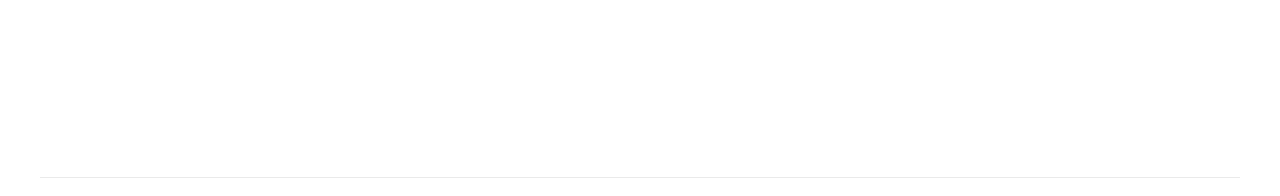
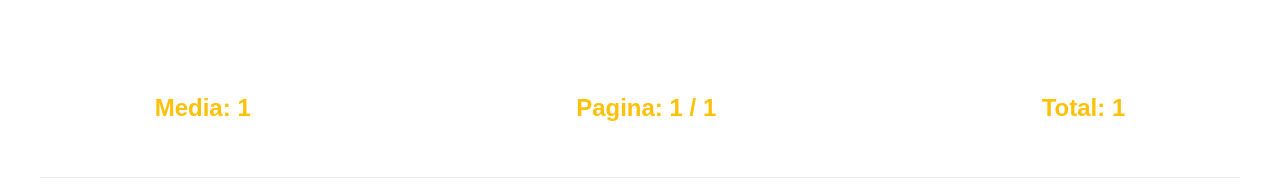
Before and after one commit to MassaAgustin/latamatr, a Next.js app: page / in a window 1280 px wide. Shown: the part 663-859 px from the top of the page. Built offline with nearby package versions, Linux system fonts and the light colour scheme; no server answers.

Commit message:
agregada info en la paginacion, promedio del listado

```diff
--- a/pages/index.js
+++ b/pages/index.js
@@ -13,10 +13,6 @@ export default function Home() {
 
   const [initialState, setInitialState] = useState(true);
   const [jugadores, setJugadores] = useState([]);
-  const [page, setPage] = useState(1);
-  const [limit, setLimit] = useState(10);
-  const [hasPrevPage, setHasPrevPage] = useState(false);
-  const [hasNextPage, setHasNextPage] = useState(true);
 
   const [nickName, setNickName] = useState('');
   const [nivel, setNivel] = useState('');
@@ -29,6 +25,16 @@ export default function Home() {
 
   const [menuOpen, setMenuOpen] = useState(false);
 
+  const [page, setPage] = useState(1);
+  const [hasPrevPage, setHasPrevPage] = useState(false);
+  const [hasNextPage, setHasNextPage] = useState(true);
+  const [limit, setLimit] = useState(10);
+  const [totalPages, setTotalPages] = useState(1);
+  const [totalData, setTotalData] = useState(1);
+  const [mediaPoder, setMediaPoder] = useState(1);
+
+
+
   const handleNextPage = () => {
     setPage(page + 1);
   }
@@ -37,14 +43,17 @@ export default function Home() {
     setPage(page - 1);
   }
 
-  const handleInfoJugadores = ({ jugadores, hasPrevPage, hasNextPage }) => {
+  const handleInfoJugadores = ({ jugadores, hasPrevPage, hasNextPage, totalData, totalPages, mediaPoder }) => {
+    handleSetPoder(mediaPoder);
     setJugadores(jugadores);
     setHasPrevPage(hasPrevPage);
     setHasNextPage(hasNextPage);
+    setTotalData(totalData);
+    setTotalPages(totalPages);
   }
 
   const handleRequestJugadores = async () => {
-    return obtenerJugadores({ page, limit })
+    return obtenerJugadores({ page, limit, nickName, nivel, poder, clan, clase })
       .then(handleInfoJugadores);
   }
 
@@ -76,6 +85,12 @@ export default function Home() {
     toggleMenuFilter();
   }
 
+  const handleSetPoder = (poder) => {
+    const formatPoder = new Intl.NumberFormat('es-AR', { compactDisplay: 'short', maximumFractionDigits: 0 }).format(poder);
+
+    setMediaPoder(formatPoder);
+  }
+
   const handleFirstLoad = () => {
     Promise.all(
       [
@@ -83,7 +98,10 @@ export default function Home() {
         getClanesYClases()
       ]
     )
-      .then(([{ jugadores, hasNextPage, hasPrevPage }, { clanes, clases }]) => {
+      .then(([{ jugadores, hasNextPage, hasPrevPage, totalPages, totalData, mediaPoder }, { clanes, clases }]) => {
+        setTotalPages(totalPages);
+        setTotalData(totalData);
+        handleSetPoder(mediaPoder);
         setJugadores(jugadores);
         setHasNextPage(hasNextPage);
         setHasPrevPage(hasPrevPage);
@@ -176,6 +194,12 @@ export default function Home() {
         </div>
       </main >
 
+      <div className={styles['paginador__info']}>
+        <p>Media: {mediaPoder}</p>
+        <p>Pagina: {page} / {totalPages}</p>
+        <p>Total: {totalData}</p>
+      </div>
+
       <footer className={styles.footer}>
         <a
           href="https://mir4global.com/"
--- a/styles/Home.module.css
+++ b/styles/Home.module.css
@@ -107,8 +107,8 @@
   border: 1px solid #eaeaea;
   border-radius: 10px;
   transition: color 0.15s ease, border-color 0.15s ease;
-  width: 16rem;
-  height: 25rem;
+  width: 12vw;
+  height: 40vh;
 }
 
 .card:hover,
@@ -160,6 +160,27 @@
   margin-left: 0.5rem;
 }
 
+.paginador {
+  display: relative;
+}
+
+.paginador__info {
+  position: absolute;
+  bottom: -1%;
+  left: 50%;
+  transform: translate(-50%, 1%);
+
+  display: flex;
+  flex-direction: row;
+  justify-content: space-around;
+  width: 100%;
+  column-gap: 1rem;
+
+  color: #ffc107;
+  font-size: 1.5rem;
+  font-weight: bold;
+}
+
 .btnPaginador {
   -webkit-appearance: none;
   background: transparent;
@@ -181,10 +202,6 @@
 
 .btnUnClickeable {
   cursor: default;
-}
-
-.paginador {
-  display: relative;
 }
 
 .arrow {
@@ -448,6 +465,11 @@
     flex-direction: column;
   }
 
+  .card {
+    height: 20vh;
+    width: 80vw;
+  }
+
   .nav {
     display: none;
   }
```
